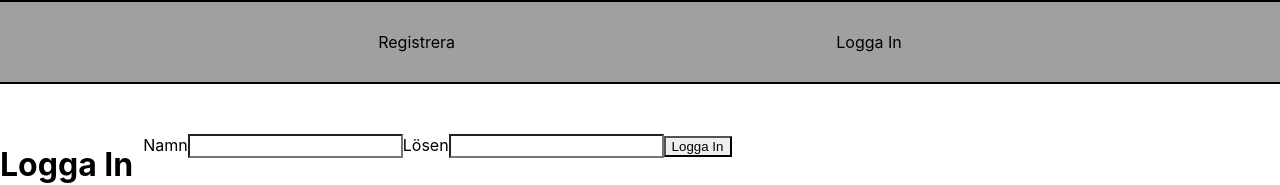
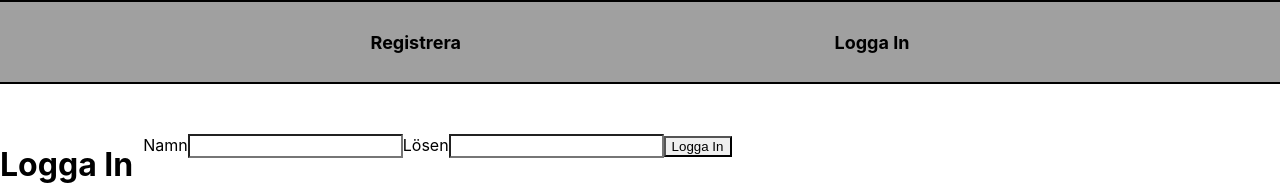
Before and after one commit to Ludde86/marn-app, a React (Create React App) app in the folder client/: page /login in a window 1280 px wide. Shown: the top 185 px of the page. Built offline with nearby package versions, Linux system fonts and the light colour scheme; no server answers.

Commit message:
fix font size nav items

```diff
--- a/client/src/components/layout/Navbar.css
+++ b/client/src/components/layout/Navbar.css
@@ -7,6 +7,8 @@
 	flex-direction: column;
 	justify-content: space-evenly;
 	height: 80px;
+	font-size: 18px;
+	font-weight: bold;
 }
 
 .navbar-container ul {
@@ -28,10 +30,11 @@
 }
 
 .selected {
+	/* font-size: 24px; */
 	/* font-weight: bold; */
 	/* border-bottom: 2px solid black; */
 	border-radius: 2px;
-	background: #d0d0d0;
+	background: #f0f0f0;
 	padding: 0 3px;
 }
 @media (max-width: 600px) {
--- a/client/src/components/shopping/Shopping.css
+++ b/client/src/components/shopping/Shopping.css
@@ -115,7 +115,6 @@
 	display: flex;
 	justify-content: space-between;
 	font-size: 25px;
-
 	/* background: #c0c0c0; */
 	background: #f0f0f0;
 	color: #404040;
@@ -139,7 +138,6 @@
 }
 .item-btn {
 	width: 15%;
-
 	display: flex;
 	justify-content: flex-end;
 }
```
